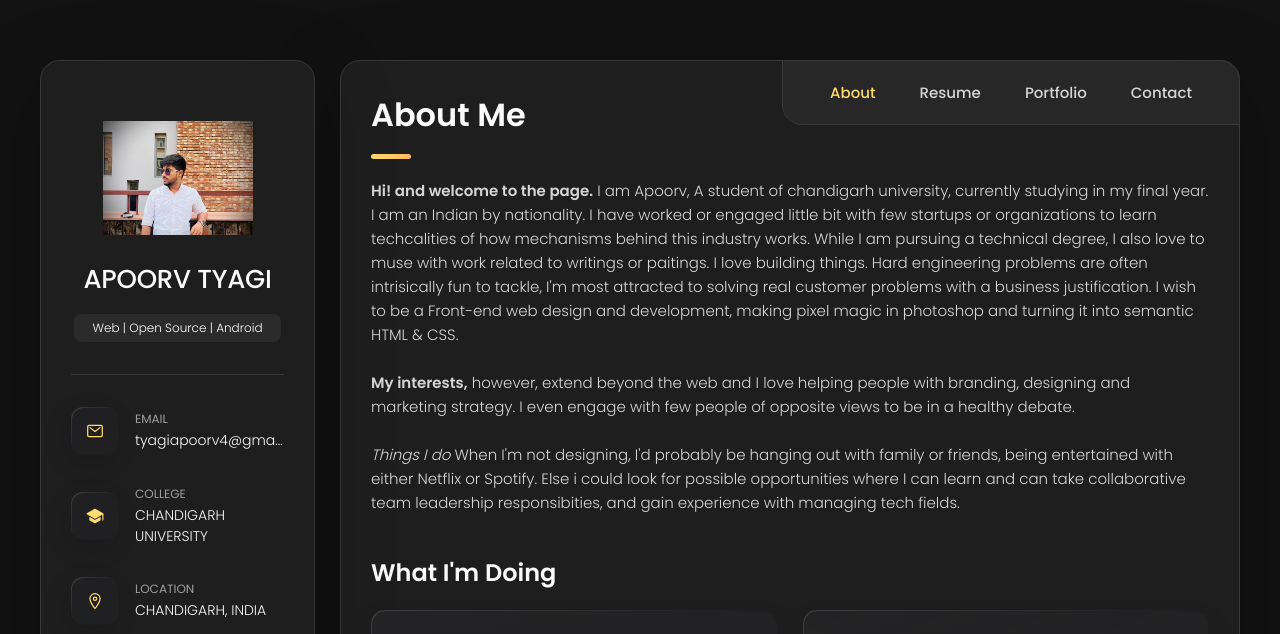
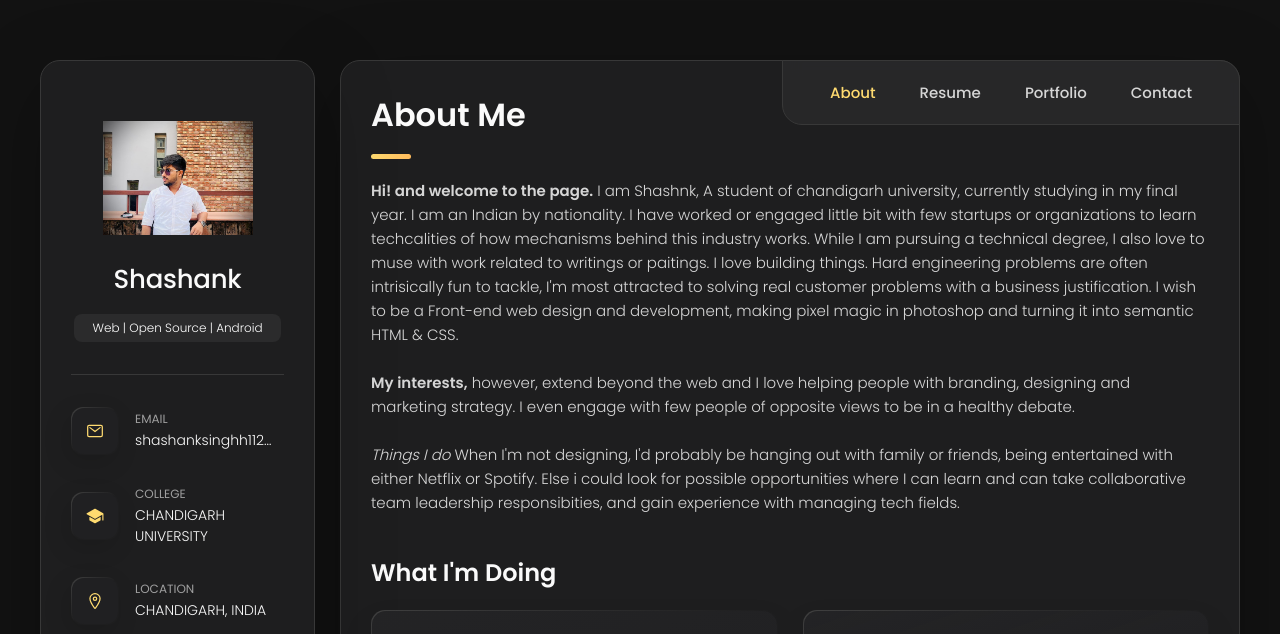
Before and after one commit to shashank5829/portfolio-website, a plain HTML site: page index.html in a window 1280 px wide. Shown: the top 634 px of the page. Drawn offline with nearby package versions, Linux system fonts and the light colour scheme.

Commit message:
Update index.html

```diff
--- a/index.html
+++ b/index.html
@@ -41,7 +41,7 @@
         </figure>
 
         <div class="info-content">
-          <h1 class="name" title="Maitri Vaghasiya">APOORV TYAGI</h1>
+          <h1 class="name" title="Maitri Vaghasiya">Shashank </h1>
 
           <p class="title">Web | Open Source | Android</p>
 
@@ -70,7 +70,7 @@
             <div class="contact-info">
               <p class="contact-title">Email</p>
 
-              <a href="mailto:tyagiapoorv4@gmail.com" class="contact-link">tyagiapoorv4@gmail.com</a>
+              <a href="mailto:shashanksinghh112@gmail.com" class="contact-link">shashanksinghh112@gmail.com</a>
             </div>
 
           </li>
@@ -189,7 +189,7 @@
 
         <section class="about-text">
           <p>
-            <strong>Hi! and welcome to the page.</strong> I am Apoorv, A student of chandigarh university, currently studying in my final year. I am an Indian by nationality. I have worked or engaged little bit with few startups or organizations to learn techcalities of how mechanisms behind this industry works. While I am pursuing a technical degree, I also love to muse with work related to writings or paitings. I love building things. Hard engineering problems are often intrisically fun to tackle, I'm most attracted to solving real customer problems with a business justification. I wish to be a Front-end web design and development, making pixel magic in photoshop and turning it into semantic HTML & CSS.  <br><br>
+            <strong>Hi! and welcome to the page.</strong> I am Shashnk, A student of chandigarh university, currently studying in my final year. I am an Indian by nationality. I have worked or engaged little bit with few startups or organizations to learn techcalities of how mechanisms behind this industry works. While I am pursuing a technical degree, I also love to muse with work related to writings or paitings. I love building things. Hard engineering problems are often intrisically fun to tackle, I'm most attracted to solving real customer problems with a business justification. I wish to be a Front-end web design and development, making pixel magic in photoshop and turning it into semantic HTML & CSS.  <br><br>
             <strong> My interests,</strong> however, extend beyond the web and I love helping people with branding, designing and marketing strategy. I even engage with few people of opposite views to be in a healthy debate.<br><br>
             <i>Things I do</i> When I'm not designing, I'd probably be hanging out with family or friends, being entertained with either Netflix or Spotify. Else i could look for possible opportunities where I can learn and can take collaborative team leadership responsibities, and gain experience with managing tech fields.
           </p>
```
